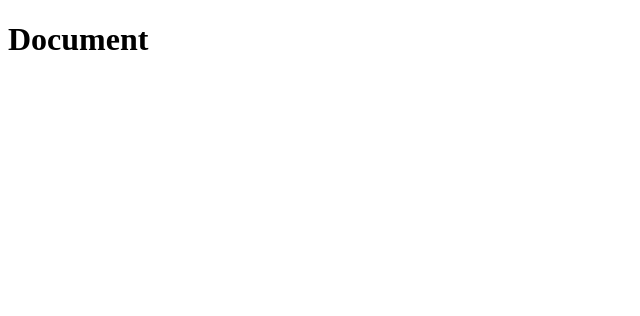
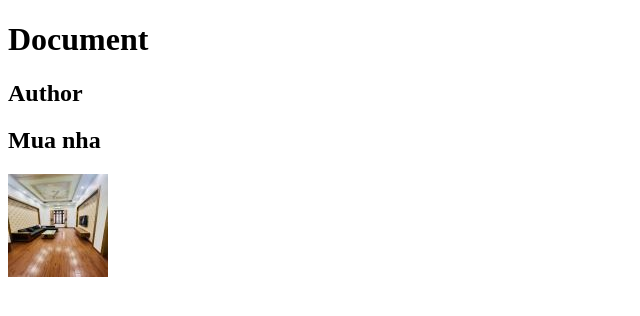
Before and after one commit to LuuDuyenkt/TYPE, a plain HTML site: page index.html in a window 1280 px wide. Shown: the whole page, without its empty margins (0-640 px from the left). Drawn offline with Linux system fonts and the light colour scheme.

Commit message:
them vao file

```diff
--- a/index.html
+++ b/index.html
@@ -7,5 +7,8 @@
 </head>
 <body>
     <h1> Document</h1>
+    <h2> Author </h2>
+    <h2> Mua nha</h2>
+    <img src="nha.jpg" alt="Ngoi nha">
 </body>
 </html>
```
Also changed, not shown: nha.jpg (added).
